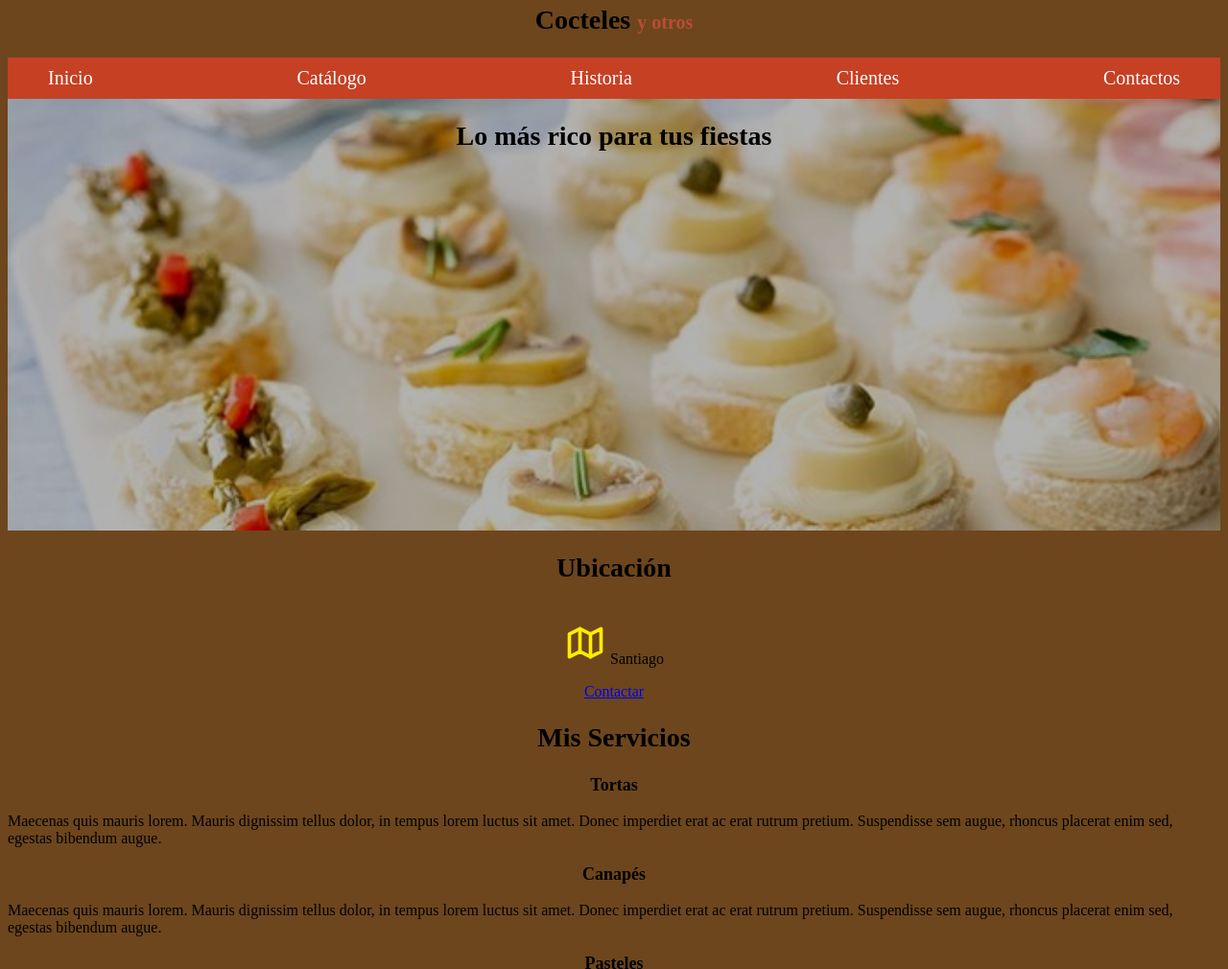
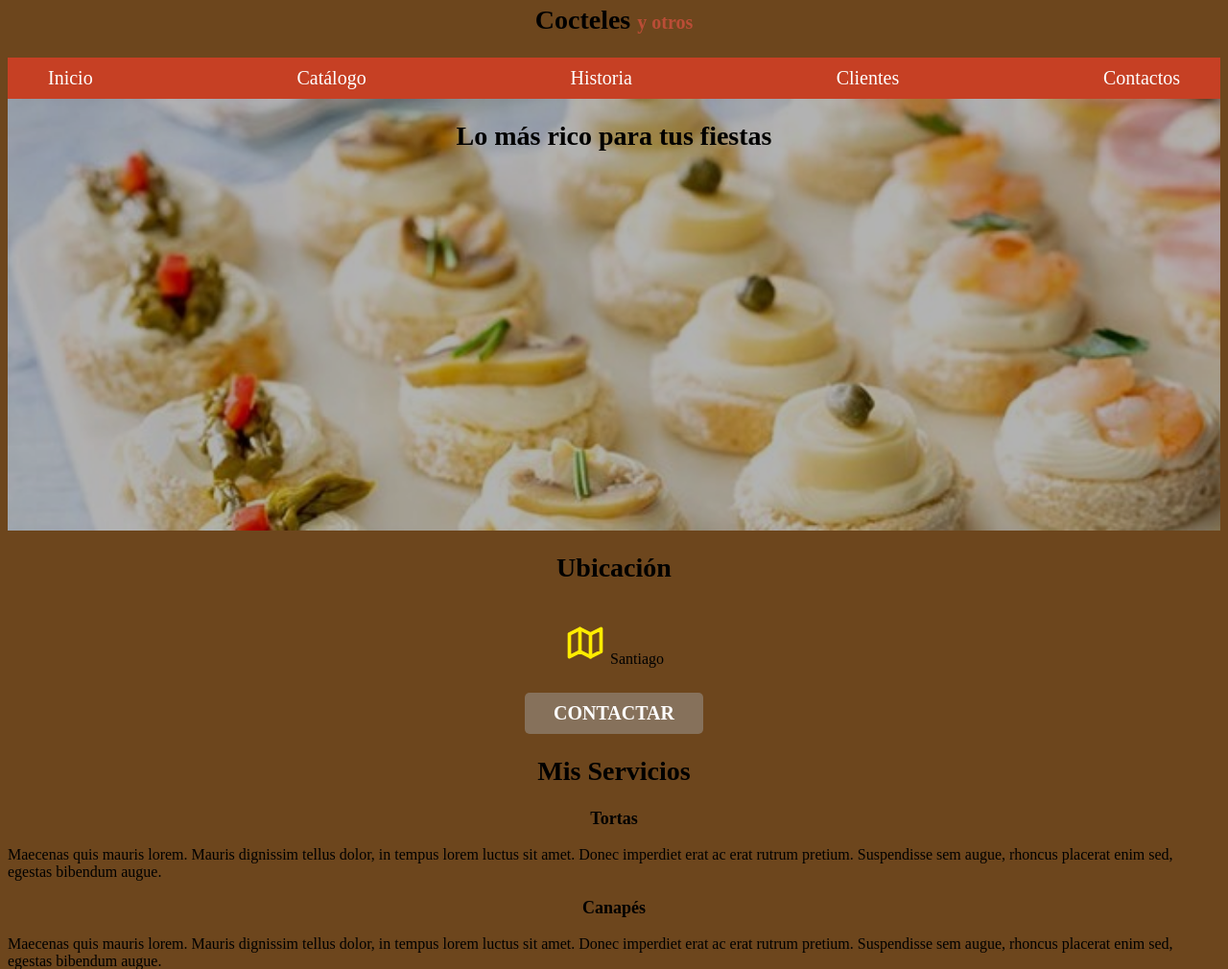
Before and after one commit to Kalcio/Webibi, a plain HTML site: page index.html in a window 1280 px wide. Shown: the part 90-1100 px from the top of the page at 96% size. Drawn offline with Linux system fonts and the light colour scheme; a web font is replaced by a local one.

Commit message:
Cración botón contacto

```diff
--- a/css/styles.css
+++ b/css/styles.css
@@ -3,6 +3,7 @@
     --secundario: #C64024;
     --blanco: white;
     --tercero: #BA4D36;
+    --cuarto: #86715B
 }
 
 html {
@@ -10,7 +11,7 @@ html {
     box-sizing: border-box;
 }
 
-*. *:before, *:after{
+*, *:before, *:after{
     box-sizing: inherit;
 }
 
@@ -48,6 +49,26 @@ h1,h2,h3 {
     max-width: 120rem;
 
     margin:  0 auto;
+}
+
+.boton {
+    background-color: var(--cuarto);
+    color: var(--blanco);
+    padding: 1rem 3rem;
+    margin-top: 1rem;
+    font-size: 2rem;
+    text-decoration: none;
+    text-transform: uppercase;
+    font-weight: bold;
+    border-radius: .5rem;
+    width: 90%;
+    text-align: center;
+}
+
+@media (min-width: 480px) {
+    .boton {
+        width: auto;
+    }
 }
 
 .nav-bg {
--- a/index.html
+++ b/index.html
@@ -52,8 +52,9 @@
                 </svg>
                 Santiago</p>
 
-            <a href="#">Contactar</a>
+            <a class="boton" href="#">Contactar</a>
     </section>
+
 
     <main>
         <h2>Mis Servicios</h2>
```
